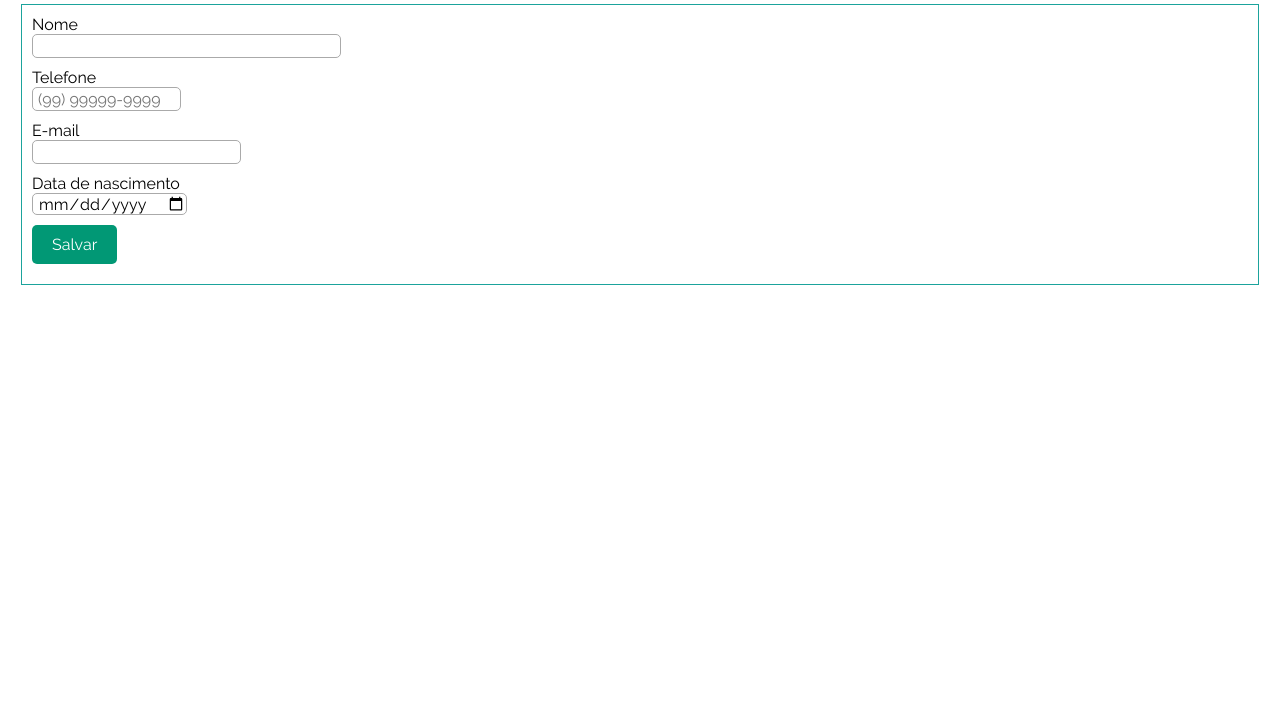
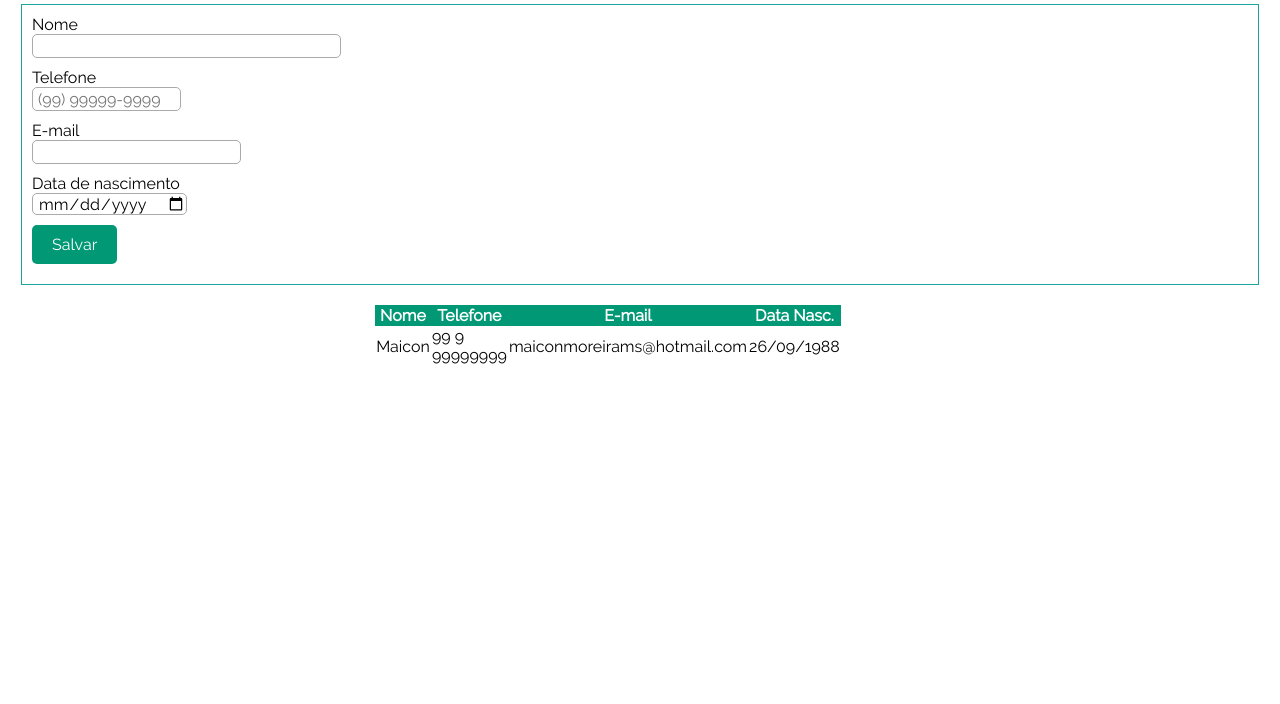
Before and after one commit to MaiconMoreira/CPW2_2019, a plain HTML site: page aula03/index.html in a window 1280 px wide. Shown: the part 96-800 px from the top of the page. Drawn offline with nearby package versions, Linux system fonts and the light colour scheme.

Commit message:
Renderizando a tabela

```diff
--- a/aula03/index.html
+++ b/aula03/index.html
@@ -8,15 +8,11 @@
     <link rel="stylesheet" href="src/styles/estilos.css">
     <link rel="shortcut icon" href="favicon.ico" type="image/x-icon">
     <script
-        src="https://code.jquery.com/jquery-3.4.1.min.js"
-        integrity="sha256-CSXorXvZcTkaix6Yvo6HppcZGetbYMGWSFlBw8HfCJo="
-        crossorigin="anonymous">
-    </script>
-
+    src="https://code.jquery.com/jquery-3.4.1.min.js"
+    integrity="sha256-CSXorXvZcTkaix6Yvo6HppcZGetbYMGWSFlBw8HfCJo="
+    crossorigin="anonymous"></script>
     <script src="https://cdnjs.cloudflare.com/ajax/libs/jquery.mask/1.14.16/jquery.mask.js"></script>
-
     <title>Agenda</title>
-
 </head>
 
 <body>
@@ -28,7 +24,6 @@
 
     <div id="formularioContato">
         <form onsubmit="salvarContato(event)">
-
             <label for="nome">Nome</label>
             <input required id="nome" name="nome" type="text">
 
@@ -44,11 +39,14 @@
 
             <input type="submit" value="Salvar">
         </form>
+
+
     </div>
+
+    <div id="listagemContatos"></div>
 
     <script src="src/js/index.js"></script>
     <script src="src/js/mascaras.js"></script>
-
 </body>
 
 </html>
--- a/aula03/src/js/index.js
+++ b/aula03/src/js/index.js
@@ -1,30 +1,151 @@
 /**
- * Nosso BD fake!"
- * (in memory DB).
+ * Nosso BD fake!
+ * (in memory DB)
  */
+var contatos = [
+   {
+      nome:'Maicon',
+      telefone: '99 9 99999999',
+      email:'maiconmoreirams@hotmail.com',
+      dataNascimento:'26/09/1988'
+   }
+];
+renderizarTabelaContatos();
 
- var contatos = [];
+function salvarContato(event) {
+    // Inibe a recarga da página
+    event.preventDefault();
+
+    /**
+     * $ -> document.querySelector
+     * val() -> value
+     */
+    // Recupera os valores do formulário
+    let nome = $('#nome').val();
+    let telefone = $('#telefone').val();
+    let email = $('#email').val();
+    let dataNascimento = $('#dataNascimento').val();
+
+    // Criar um objeto de contato
+    let contato = {
+        nome,
+        telefone,
+        email,
+        dataNascimento
+    };
+
+    // Adiciona o contato no nosso BD (no final do vetor)
+    contatos.push(contato);
+
+    // Invoca a renderização da tabela
+    renderizarTabelaContatos();
+}
+
+function renderizarTabelaContatos() {
+    if (contatos.length > 0) {
+        let areaListagemContatos =
+            document.getElementById('listagemContatos');
+
+        /**
+         * Limpa a área de listagem
+         */
+        areaListagemContatos.innerHTML = '';
+
+        /*
+        areaListagemContatos.innerHTML = `
+            <table>
+                <thead>
+                    <tr>
+                        <th>Nome</th>
+                        <th>Telefone</th>
+                        <th>E-mail</th>
+                        <th>Data Nasc.</th>
+                    </tr>
+                </thead>
+            </table>
+        `;
+        */
+
+        /**
+         * Cria a tabela
+         */
+        let tabela = document.createElement('table');
+
+        let cabecalho = criarCabecalhoTabela();
+        //adiciona o corpo da cabecalho na tabela
+        tabela.appendChild(cabecalho);
+
+        let corpoTabela = criarCorpoTabela();
+        //adicionar o corpo da tabela na tabela
+        tabela.appendChild(corpoTabela);
+
+        // Adiciona o corpo da tabela na tabela
+        tabela.appendChild(corpoTabela);
+
+        // Adiciona a tabela na área de listagem
+        areaListagemContatos.appendChild(tabela);
 
 
- function salvarContato(event) {
-     //inibi a recara da pagina
-    event.preventDefault();
+    }
+}
 
-    //recupera os valores do formulario
-    //$ -> document.querySelector
-    //val -> value
+function criarCabecalhoTabela() {
+    /**
+     * Cria o cabeçalho da tabela
+     */
+    let cabecalho = document.createElement('thead');
+    let linhaCabecalho = document.createElement('tr');
+    let colunaNome = document.createElement('th');
+    colunaNome.innerText = 'Nome';
+    let colunaTelefone = document.createElement('th');
+    colunaTelefone.innerText = 'Telefone';
+    let colunaEmail = document.createElement('th');
+    colunaEmail.innerText = 'E-mail';
+    let colunaDataNasc = document.createElement('th');
+    colunaDataNasc.innerText = 'Data Nasc.';
 
-     let nome = $('#nome').val();
-     let telefone = $('#telefone').val();
-     let email = $('#email').val();
-     let dataNascimento = $('#dataNascimento').val();
+    // Adiciona as colunas na linha do cabeçalho
+    linhaCabecalho.appendChild(colunaNome);
+    linhaCabecalho.appendChild(colunaTelefone);
+    linhaCabecalho.appendChild(colunaEmail);
+    linhaCabecalho.appendChild(colunaDataNasc);
 
-      //criar umk objeto de contato
- let contato = {nome,telefone,email,dataNascimento};
+    // Adiciona a linha do cabeçalho no cabeçalho
+    cabecalho.appendChild(linhaCabecalho);
 
- //adiciona um contato no nosso BD(no final do vetor)
- contatos.push(contato);
+    // Retorna o cabeçalho criado
+    return cabecalho;
+}
 
- console.log(contatos);
+function criarCorpoTabela() {
+    /**
+     * Cria o corpo da tabela
+     */
+    let corpoTabela = document.createElement('tbody');
 
- }
+    /**
+     *  Cria as linhas de contatos
+     */
+    for (let i = 0; i < contatos.length; i++) {
+        /**
+         * Cria uma nova linha no corpo da tabela
+         */
+        let linha = document.createElement('tr');
+        let celulaNome = document.createElement('td');
+        celulaNome.innerText = contatos[i].nome;
+        linha.appendChild(celulaNome);
+        let celulaTelefone = document.createElement('td');
+        celulaTelefone.innerText = contatos[i].telefone;
+        linha.appendChild(celulaTelefone);
+        let celulaEmail = document.createElement('td');
+        celulaEmail.innerText = contatos[i].email;
+        linha.appendChild(celulaEmail);
+        let celulaDataNasc = document.createElement('td');
+        celulaDataNasc.innerText = contatos[i].dataNascimento;
+        linha.appendChild(celulaDataNasc);
+
+        // Adiciona a nova linha no corpo da tabela
+        corpoTabela.appendChild(linha);
+    }
+    return corpoTabela;
+}
--- a/aula03/src/js/mascaras.js
+++ b/aula03/src/js/mascaras.js
@@ -1,8 +1,9 @@
 /**
- * Utilizaremos a variavel global do jquery ($) para carregar
- * a mascara de telefone assim que a pagina for carregada
+ * Utilizaremos a variavel global do jquery (S) para carregar a mascara de telefone assim que a pagina for carregada.
  */
-$(document).ready(function(){
-    //implementa a mascara de telefone
+
+$(document).ready(function (){
+    // Implementa a Mascara de Telefone
     $('#telefone').mask('(00) 00000-0000');
-})
+
+ });
--- a/aula03/src/styles/_cores.scss
+++ b/aula03/src/styles/_cores.scss
@@ -2,7 +2,7 @@
   * No Sass, as variáveis
   * iniciam com $
   */
-$cor-header: #1ba39c;
+$cor-header:#019875;
 $cor-sombras: #c8f7c5;
 $cor-borda: #1ba39c;
 $cor-botao-primario: #019875;
--- a/aula03/src/styles/estilos.scss
+++ b/aula03/src/styles/estilos.scss
@@ -72,7 +72,21 @@ body {
             border: none;
         }
     }
+}
 
+#listagemContatos{
+    margin-top:20px;
+    width: 95%;
 
+    table{
+        border-collapse: collapse;
+        margin: auto;
+        width: 30%;
+        font-family: $fonte-padrao;
 
+        thead {
+            background-color: $cor-header;
+            color: white;
+        }
+    }
 }
```
Also changed, not shown: aula03/src/styles/estilos.css, 2 other files.
